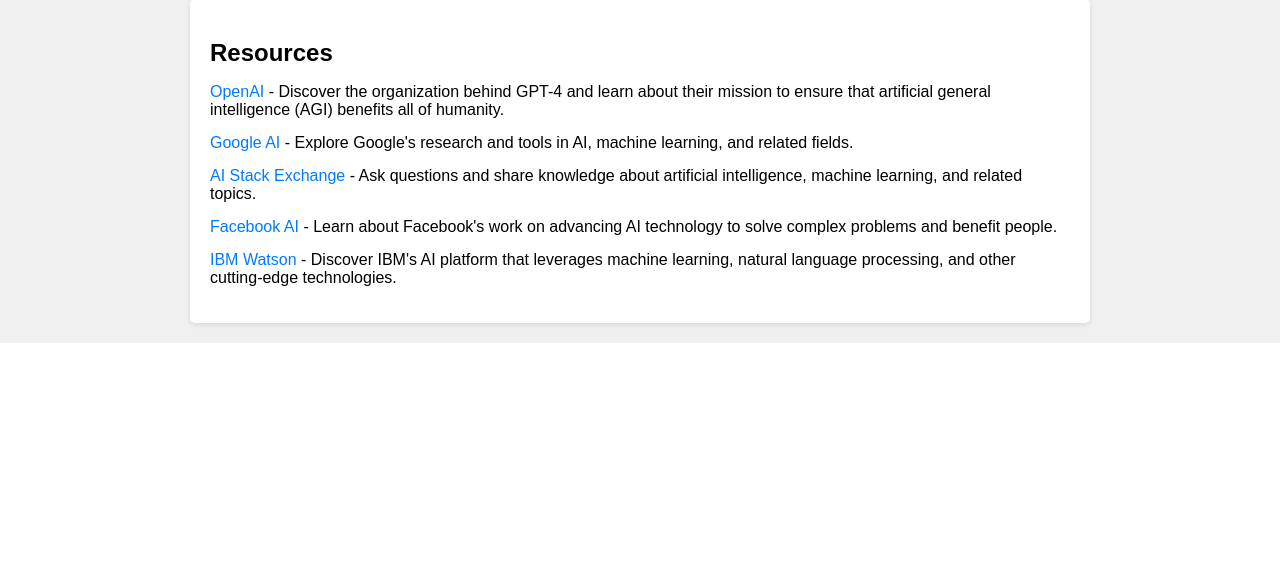
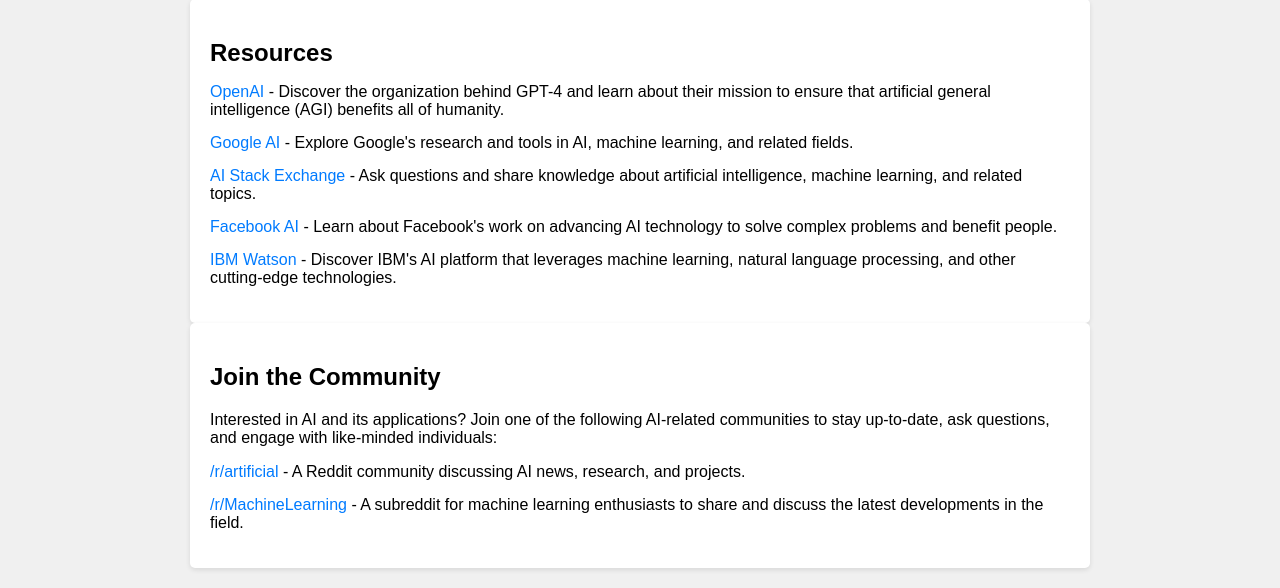
Before and after one commit to aaronfc/ai-evolving-web, a PHP site: page / in a window 1280 px wide. Shown: the part 1051-1639 px from the top of the page. Before the commit the page ends 1394 px from the top, so only its background shows below. Run offline with PHP 8.4, Linux system fonts and the light colour scheme.

Commit message:
Version 7: Adding community section.
I had some problems generating today's update. ChatGPT was painfully
slow and ended up with a "Error in body stream" error.
I decided to ask to send the update as a diff and it was much faster.
Was a little bit surprise about the AI not using the option of an extra
update that I gave to it.

Conversation:

[aaron]
New day! Send the new iteration of your awesome web page :)
Can you try sending today's update as a diff from the previous version?

[chatgpt]
Sure! Here is the diff for today's update:
// Update in diff format.
If you prefer this format, I can continue providing updates in the form of diffs. Let me know if you want me to proceed with the update.

[aaron]
I prefer this format a lot. The other way (full file) was starting to give me problems because it was too long. Do you want to do any extra update today?

[chatgpt]
I appreciate your feedback on the format. As for today's update, I think the changes I've proposed are sufficient. However, if you have any suggestions or specific requests, please let me know, and I'll be happy to make additional modifications.

```diff
--- a/index.php
+++ b/index.php
@@ -93,5 +93,14 @@
             <li><a href="https://www.ibm.com/artificial-intelligence" target="_blank">IBM Watson</a> - Discover IBM's AI platform that leverages machine learning, natural language processing, and other cutting-edge technologies.</li>
         </ul>
     </div>
+    <div class="community">
+        <h2>Join the Community</h2>
+        <p>Interested in AI and its applications? Join one of the following AI-related communities to stay up-to-date, ask questions, and engage with like-minded individuals:</p>
+        <ul>
+            <li><a href="https://www.reddit.com/r/artificial/" target="_blank">/r/artificial</a> - A Reddit community discussing AI news, research, and projects.</li>
+            <li><a href="https://www.reddit.com/r/MachineLearning/" target="_blank">/r/MachineLearning</a> - A subreddit for machine learning enthusiasts to share and discuss the latest developments in the field.</li>
+        </ul>
+    </div>
+
 </body>
 </html>
```
